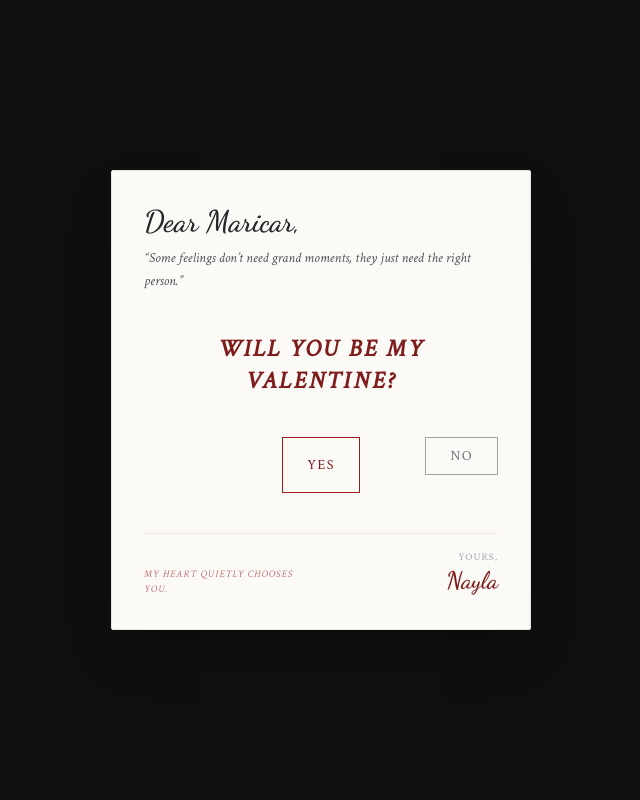
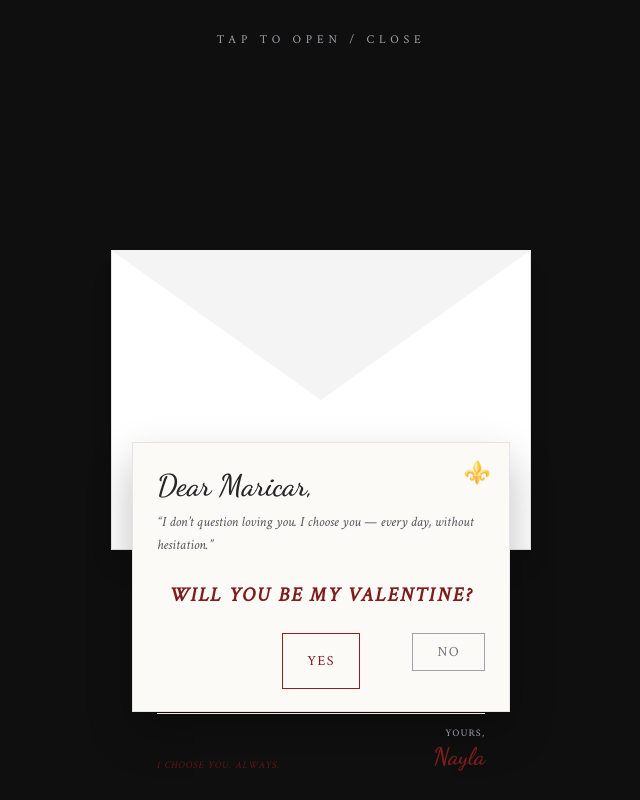
Before and after one commit to Qyoraaxx/Valentine, a plain HTML site: page index.html in a window 1280 px wide. Shown: the whole page, without its empty margins (319-959 px from the left). Drawn offline with nearby package versions, Linux system fonts and the light colour scheme.

Commit message:
Update index.html

```diff
--- a/index.html
+++ b/index.html
@@ -18,44 +18,109 @@ body {
   font-family: 'Crimson Text', serif;
   overflow: hidden;
 }
+
 .handwritten { font-family: 'Dancing Script', cursive; }
 
+.envelope {
+  width: 420px;
+  height: 300px;
+  position: relative;
+  perspective: 1200px;
+}
+
+.flap {
+  position: absolute;
+  top: 0;
+  left: 0;
+  width: 100%;
+  height: 50%;
+  background: #f4f4f4;
+  clip-path: polygon(0 0, 50% 100%, 100% 0);
+  transform-origin: top;
+  transition: transform 0.8s ease;
+  z-index: 30;
+}
+
+.envelope.open .flap {
+  transform: rotateX(180deg);
+}
+
+.letter {
+  position: absolute;
+  left: 5%;
+  bottom: 0;
+  width: 90%;
+  height: 90%;
+  background: #fcfaf7;
+  border: 1px solid #e4e4e7;
+  padding: 24px;
+  box-shadow: 0 20px 40px rgba(0,0,0,0.25);
+  transform: translateY(60%);
+  transition: transform 0.8s ease;
+  z-index: 10;
+}
+
+.envelope.open .letter {
+  transform: translateY(-20%);
+}
+
+/* Lily decoration */
+.lily {
+  position: absolute;
+  top: 14px;
+  right: 18px;
+  font-size: 22px;
+  color: #b91c1c;
+  opacity: 0.85;
+}
+
+/* Hearts */
 .heart {
   position: absolute;
-  font-size: 24px;
   animation: floatUp 2s ease-out forwards;
+  font-size: 22px;
   pointer-events: none;
 }
 
 @keyframes floatUp {
-  0% { opacity: 1; transform: translateY(0) scale(1); }
-  100% { opacity: 0; transform: translateY(-120px) scale(1.8); }
+  from { opacity: 1; transform: translateY(0) scale(1); }
+  to { opacity: 0; transform: translateY(-120px) scale(1.8); }
 }
 </style>
 </head>
 
 <body>
 
-<div id="card" class="relative w-full max-w-[420px] bg-[#fcfaf7] border border-zinc-200 shadow-2xl p-8 rounded-sm">
-
-  <!-- HEADER -->
-  <div class="mb-6">
-    <h2 class="handwritten text-3xl text-zinc-800">Dear Maricar,</h2>
-    <p class="text-sm italic text-zinc-600 leading-relaxed mt-2">
-      “Some feelings don’t need grand moments,
-      they just need the right person.”
-    </p>
+<div class="text-center text-zinc-400 text-xs tracking-[0.4em] uppercase mb-4 absolute top-8">
+  Tap to Open / Close
 </div>
 
-  <!-- MAIN -->
-  <div class="text-center my-10">
-    <p class="text-2xl font-bold text-red-900 italic uppercase tracking-widest">
+<!-- Audio (soft instrumental, no lyrics) -->
+<audio id="bgMusic" loop>
+  <source src="https://cdn.pixabay.com/download/audio/2022/03/15/audio_9d61a1c1a6.mp3" type="audio/mpeg">
+</audio>
+
+<div id="env" class="envelope cursor-pointer" onclick="toggleEnvelope()">
+
+  <!-- LETTER -->
+  <div class="letter">
+    <div class="lily">⚜️</div>
+
+    <h2 class="handwritten text-3xl text-zinc-800 mb-2">Dear Maricar,</h2>
+
+    <p class="text-sm italic text-zinc-600 leading-relaxed mb-6">
+      “I don’t question loving you.
+      I choose you — every day, without hesitation.”
+    </p>
+
+    <div class="text-center my-6">
+      <p class="text-xl font-bold text-red-900 italic uppercase tracking-widest">
         Will you be my Valentine?
       </p>
     </div>
 
     <!-- BUTTONS -->
-  <div class="relative flex gap-4 justify-center mt-8 h-14">
+    <div class="relative flex justify-center gap-4 h-14">
       <button onclick="yesAnswer(event)"
         class="px-6 py-2 border border-red-800 text-red-900 uppercase tracking-widest text-sm
                hover:bg-red-800 hover:text-white transition">
@@ -64,60 +129,74 @@ body {
 
       <button id="noBtn"
         class="px-6 py-2 border border-zinc-400 text-zinc-500 uppercase tracking-widest text-sm
-             transition absolute right-0">
+               absolute right-0 transition">
         No
       </button>
     </div>
 
-  <!-- FOOTER -->
-  <div class="mt-10 flex justify-between items-end border-t border-red-100 pt-4">
-    <div class="text-[10px] uppercase tracking-widest text-red-800/60 italic max-w-[150px]">
-      My heart quietly chooses you.
+    <div class="mt-6 flex justify-between items-end border-t border-red-100 pt-3">
+      <div class="text-[10px] uppercase tracking-widest italic text-red-800/60">
+        I choose you. Always.
       </div>
       <div class="text-right">
         <p class="text-[10px] text-zinc-400 uppercase tracking-widest">Yours,</p>
         <p class="handwritten text-2xl text-red-900">Nayla</p>
       </div>
     </div>
+  </div>
 
+  <!-- ENVELOPE BODY -->
+  <div class="absolute inset-0 bg-white border border-zinc-200 shadow-xl z-0"></div>
+  <div class="flap"></div>
 </div>
 
 <script>
-/* YES = HEART ANIMATION */
+const env = document.getElementById("env");
+const noBtn = document.getElementById("noBtn");
+const music = document.getElementById("bgMusic");
+let openedOnce = false;
+
+function toggleEnvelope() {
+  env.classList.toggle("open");
+
+  if (!openedOnce) {
+    openedOnce = true;
+
+    // Play music (iOS requires user interaction)
+    music.volume = 0.35;
+    music.play();
+
+    // Gentle vibration (if supported)
+    if (navigator.vibrate) {
+      navigator.vibrate(40);
+    }
+  }
+}
+
+/* NO BUTTON DODGE */
+noBtn.addEventListener("mouseover", moveNo);
+noBtn.addEventListener("touchstart", moveNo);
+
+function moveNo(e) {
+  e.stopPropagation();
+  const x = Math.random() * 160 - 80;
+  const y = Math.random() * 80 - 40;
+  noBtn.style.transform = `translate(${x}px, ${y}px)`;
+}
+
+/* YES = HEARTS */
 function yesAnswer(e) {
+  e.stopPropagation();
   for (let i = 0; i < 12; i++) {
     const heart = document.createElement("div");
     heart.className = "heart";
     heart.innerText = "❤";
-    heart.style.left = e.clientX + (Math.random() * 60 - 30) + "px";
-    heart.style.top = e.clientY + (Math.random() * 20 - 10) + "px";
+    heart.style.left = e.clientX + (Math.random()*40 - 20) + "px";
+    heart.style.top = e.clientY + (Math.random()*20 - 10) + "px";
     heart.style.color = ["#991b1b","#dc2626","#f43f5e"][Math.floor(Math.random()*3)];
     document.body.appendChild(heart);
-
     setTimeout(() => heart.remove(), 2000);
   }
-
-  setTimeout(() => {
-    document.body.innerHTML = `
-      <div class="text-center text-white">
-        <p class="handwritten text-4xl mb-4">You made my day 🤍</p>
-        <p class="uppercase tracking-widest text-sm text-zinc-400">
-          Happy Valentine’s
-        </p>
-      </div>
-    `;
-  }, 600);
-}
-
-/* NO = DODGE BUTTON */
-const noBtn = document.getElementById("noBtn");
-noBtn.addEventListener("mouseover", moveNo);
-noBtn.addEventListener("touchstart", moveNo);
-
-function moveNo() {
-  const x = Math.random() * 200 - 100;
-  const y = Math.random() * 80 - 40;
-  noBtn.style.transform = `translate(${x}px, ${y}px)`;
 }
 </script>
 
```
Lines whose indentation alone changed are shown as unchanged.
